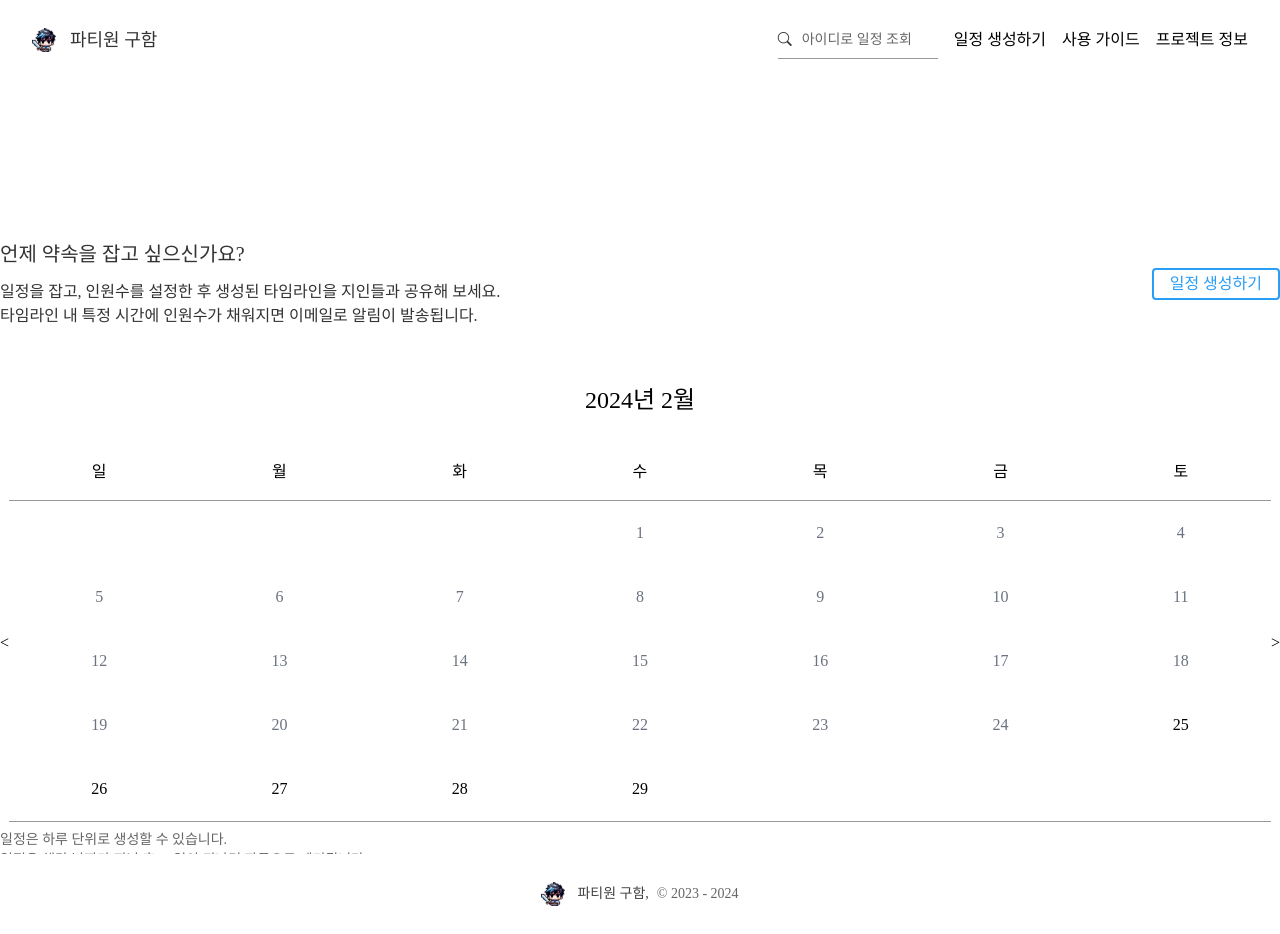
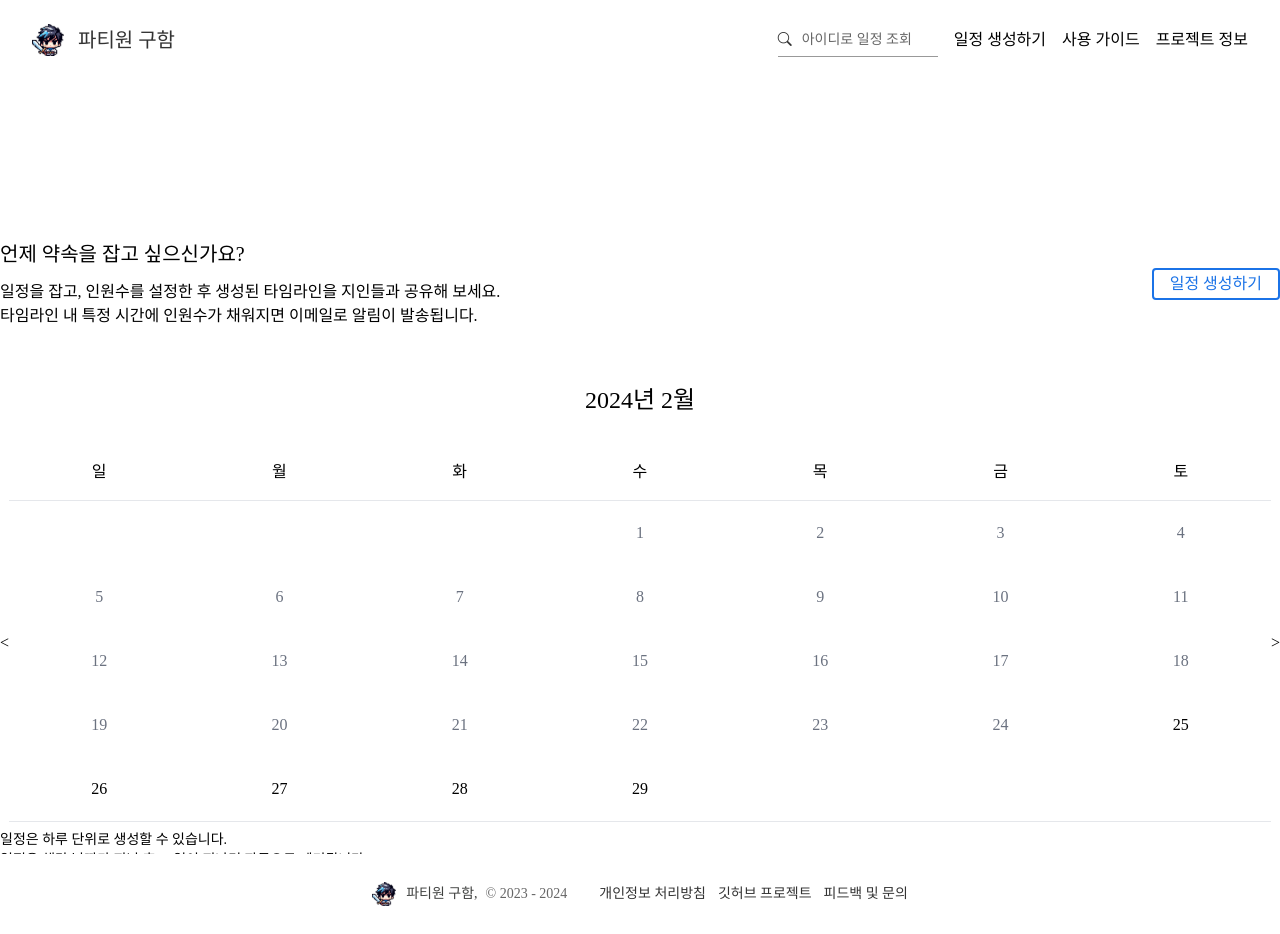
Before and after one commit to taedonn/partywonguham, a Nuxt app: page / in a window 1280 px wide. Built offline with nearby package versions, Linux system fonts and the light colour scheme; a web font is replaced by a local one.

Commit message:
Update layout

```diff
--- a/components/Button.vue
+++ b/components/Button.vue
@@ -7,7 +7,7 @@
         v-bind:class="`px-4 py-1.5 flex items-center gap-3 shrink-0 rounded border-2 outline-none duration-100
                         ${
                             color === 'blue'
-                            ? 'border-blue-4 text-blue-4 lg:hover:bg-blue-4 lg:hover:text-white'
+                            ? 'border-blue-1 text-blue-1 lg:hover:bg-blue-1 lg:hover:text-white'
                             : 'border-gray-4 text-gray-4 lg:hover:bg-gray-4 lg:hover:text-white'
                         }
                     `"
@@ -42,20 +42,20 @@
     const handleMousedown = (e: MouseEvent, color: string) => {
         const button = e.currentTarget as HTMLButtonElement;
         if (color === "blue") {
-            button.classList.remove("lg:hover:bg-blue-4");
-            button.classList.add("lg:hover:bg-blue-4-h", "lg:border-blue-4-h");
+            button.classList.remove("lg:hover:bg-blue-1");
+            button.classList.add("lg:hover:bg-blue-0", "lg:border-blue-0");
         } else {
             button.classList.remove("lg:hover:bg-gray-4");
-            button.classList.add("lg:hover:bg-gray-666", "lg:border-gray-666");
+            button.classList.add("lg:hover:bg-gray-6", "lg:border-gray-6");
         }
     }
     const handleMouseup = (e: MouseEvent, color: string) => {
         const button = e.currentTarget as HTMLButtonElement;
         if (color === "blue") {
-            button.classList.remove("lg:hover:bg-blue-4-h", "lg:border-blue-4-h");
-            button.classList.add("lg:hover:bg-blue-4");
+            button.classList.remove("lg:hover:bg-blue-0", "lg:border-blue-0");
+            button.classList.add("lg:hover:bg-blue-1");
         } else {
-            button.classList.remove("lg:hover:bg-gray-666", "lg:border-gray-666");
+            button.classList.remove("lg:hover:bg-gray-6", "lg:border-gray-6");
             button.classList.add("lg:hover:bg-gray-4");
         }
     }
--- a/components/Footer.vue
+++ b/components/Footer.vue
@@ -1,10 +1,15 @@
 <template>
     <footer class="w-full h-20 absolute left-0 bottom-0 z-40 flex justify-center items-center bg-white">
-        <div class="flex justify-between items-center gap-3">
+        <div class="flex justify-between items-center gap-2.5">
             <img src="/img/partiwon_logo.svg" class="w-6"/>
             <div class="text-sm text-gray-4">
-                파티원 구함,<span class="font-light text-gray-666 ml-2">© 2023 - {{ date.getFullYear() }}</span>
+                파티원 구함,<span class="font-light text-gray-6 ml-2">© 2023 - {{ date.getFullYear() }}</span>
             </div>
+        </div>
+        <div class="ml-8 flex gap-3 text-sm font-light text-black-3">
+            <NuxtLink to='/' target="_blank" class="text-sm lg:hover:text-blue-1 lg:hover:underline">개인정보 처리방침</NuxtLink>
+            <NuxtLink to='https://github.com/taedonn/partywonguham' target="_blank" rel="noopener" class="text-sm lg:hover:text-blue-1 lg:hover:underline">깃허브 프로젝트</NuxtLink>
+            <NuxtLink to='/' target="_blank" class="text-sm lg:hover:text-blue-1 lg:hover:underline">피드백 및 문의</NuxtLink>
         </div>
     </footer>
     <div class="w-full h-16"></div>
--- a/components/Header.vue
+++ b/components/Header.vue
@@ -2,9 +2,9 @@
     <header class="fixed z-40 top-0 w-full h-20 flex justify-center backdrop-blur bg-white/40">
         <div class="relative z-10 max-w-[100rem] w-full flex justify-between items-center self-center px-4 lg:px-8">
             <div class="flex justify-between items-center gap-3.5">
-                <img src="/img/partiwon_logo.svg" class="w-6"/>
-                <h1 class="text-lg text-black-333">
-                    <nuxt-link to='/'>파티원 구함</nuxt-link>
+                <img src="/img/partiwon_logo.svg" class="w-8"/>
+                <h1 class="text-xl text-black-3">
+                    <NuxtLink to='/'>파티원 구함</NuxtLink>
                 </h1>
             </div>
             <ul class="flex items-center gap-4">
@@ -15,9 +15,9 @@
                         icon="bi bi-search"
                     />
                 </li>
-                <li class="text-base"><nuxt-link to='/' class="lg:hover:text-blue-4 lg:duration-100">일정 생성하기</nuxt-link></li>
-                <li class="text-base"><nuxt-link to='/' class="lg:hover:text-blue-4 lg:duration-100">사용 가이드</nuxt-link></li>
-                <li class="text-base"><nuxt-link to='/' class="lg:hover:text-blue-4 lg:duration-100">프로젝트 정보</nuxt-link></li>
+                <li class="text-base"><NuxtLink to='/' class="lg:hover:text-blue-1 lg:duration-100">일정 생성하기</NuxtLink></li>
+                <li class="text-base"><NuxtLink to='/' class="lg:hover:text-blue-1 lg:duration-100">사용 가이드</NuxtLink></li>
+                <li class="text-base"><NuxtLink to='/' class="lg:hover:text-blue-1 lg:duration-100">프로젝트 정보</NuxtLink></li>
             </ul>
         </div>
     </header>
@@ -26,7 +26,3 @@
 <script setup lang="ts">
     import Input from "~/components/Input.vue";
 </script>
-
-<style>
-
-</style>
--- a/components/Input.vue
+++ b/components/Input.vue
@@ -1,5 +1,5 @@
 <template>
-    <div v-bind:class="`${state.type === 'error' ? 'animate-shake' : ''} w-full relative text-black-333`">
+    <div v-bind:class="`${state.type === 'error' ? 'animate-shake' : ''} w-full relative text-black-3`">
         <input
             type="text"
             :placeholder="placeHolder"
@@ -13,8 +13,8 @@
                 } ${
                     state.type === 'error'
                         ? 'border-red-e lg:hover:border-red-e focus:border-red-e lg:focus:hover:border-red-e'
-                        : 'border-gray-999 lg:hover:border-gray-666 focus:border-blue-4 lg:focus:hover:border-blue-4'
-                } w-full p-2 outline-none border-b duration-100 bg-transparent placeholder-gray-666
+                        : 'border-gray-9 lg:hover:border-gray-6 focus:border-blue-1 lg:focus:hover:border-blue-1'
+                } w-full p-1.5 outline-none border-b duration-100 bg-transparent placeholder-gray-6
             `"
         />
         <i v-bind:class="`${icon} absolute left-0 top-1/2 -translate-y-1/2`"></i>
@@ -44,7 +44,7 @@
         state: {
             type: Object,
             required: false,
-            default: ""
+            default: {}
         },
         onStateChange: {
             type: Function,
--- a/components/Popup.vue
+++ b/components/Popup.vue
@@ -1,5 +1,5 @@
 <template>
-    <div v-if="show" class="w-full h-full fixed z-50 left-0 top-0 px-4 lg:px-8 flex justify-center overflow-y-auto text-black-333 bg-black-333/20">
+    <div v-if="show" class="w-full h-full fixed z-50 left-0 top-0 px-4 lg:px-8 flex justify-center overflow-y-auto text-black-3 bg-black-3/20">
         <div id="popup" class="animate-fade-in w-full max-w-[48rem] h-fit my-20 p-8 lg:p-16 relative rounded-lg drop-shadow bg-white">
             <button
                 @click="handleClick()"
--- a/components/TimelineSelect.vue
+++ b/components/TimelineSelect.vue
@@ -4,7 +4,7 @@
             <div class="flex flex-col shrink-0">
                 <div v-for="time in period" class="w-12 h-14 text-xs font-light pt-0.5">{{ time }}</div>
             </div>
-            <div class="w-full flex flex-col rounded-md border border-gray-999 overflow-hidden">
+            <div class="w-full flex flex-col rounded-md border border-gray-9 overflow-hidden">
                 <!-- 선택 화면 -->
                 <div v-for="checked in periodBlock" class="group relative w-full flex flex-col flex-auto">
                     <input
@@ -14,12 +14,12 @@
                     />
                     <div
                         v-bind:data-id="`time-${checked.time}`"
-                        class="w-full h-[calc(100%+1px)] group-first:h-full absolute z-10 bottom-0 cursor-[row-resize] duration-100 peer-checked:bg-blue-4/60 lg:hover:bg-blue-4/40"
+                        class="w-full h-[calc(100%+1px)] group-first:h-full absolute z-10 bottom-0 cursor-[row-resize] duration-100 peer-checked:bg-blue-1/60 lg:hover:bg-blue-1/40"
                         @mouseover="onMouseOver"
                         @mousedown="onMouseDown"
                         @mouseup="onMouseUp"
                     ></div>
-                    <div class="group-last:hidden w-full h-px absolute bottom-0 cursor-[row-resize] bg-gray-999 peer-checked:bg-gray-999/60"></div>
+                    <div class="group-last:hidden w-full h-px absolute bottom-0 cursor-[row-resize] bg-gray-9 peer-checked:bg-gray-9/60"></div>
                 </div>
             </div>
         </div>
@@ -52,7 +52,7 @@
         state: {
             type: Object,
             required: false,
-            default: ""
+            default: {}
         },
         onStateChange: {
             type: Function,
--- a/components/TimelineView.vue
+++ b/components/TimelineView.vue
@@ -4,35 +4,35 @@
             <div class="flex flex-col shrink-0">
                 <div v-for="time in period" class="w-12 h-14 text-xs font-light pt-0.5">{{ time }}</div>
             </div>
-            <div class="w-full flex flex-col rounded-md border border-gray-999 overflow-hidden">
+            <div class="w-full flex flex-col rounded-md border border-gray-9 overflow-hidden">
                 <!-- 볼 화면 -->
                 <div v-for="checked in periodBlock" class=" group w-full relative flex flex-col flex-auto">
                     <div
                         v-bind:style="`opacity: ${checked.checked.length >= capacity ? capacity / (capacity + 1) : checked.checked.length / (capacity + 1)}`"
-                        v-bind:class="`w-full h-[calc(100%+1px)] group-first:h-full absolute z-10 bottom-0 bg-blue-4 duration-100`"
+                        v-bind:class="`w-full h-[calc(100%+1px)] group-first:h-full absolute z-10 bottom-0 bg-blue-1 duration-100`"
                     >
                     </div>
                     <div
                         v-if="checked.checked.length !== 0"
                         @mouseover="onMouseOver(checked)"
                         @mouseleave="onMouseLeave"
-                        class="w-full h-[calc(100%+1px)] group-first:h-full absolute z-10 bottom-0 group-hover:bg-blue-4 opacity-20 cursor-pointer duration-100"
+                        class="w-full h-[calc(100%+1px)] group-first:h-full absolute z-10 bottom-0 group-hover:bg-blue-1 opacity-20 cursor-pointer duration-100"
                     ></div>
-                    <div class="group-last:hidden w-full h-px absolute bottom-0 bg-gray-999"></div>
+                    <div class="group-last:hidden w-full h-px absolute bottom-0 bg-gray-9"></div>
                     <i v-if="checked.checked.length === capacity" class="fa-solid fa-star absolute z-20 left-2 top-1/2 -translate-y-1/2 text-xs text-yellow-f"></i>
                 </div>
             </div>
         </div>
         <div class="w-full mt-4 pl-12">
-            <div class="flex flex-wrap gap-4 p-4 rounded-md border border-gray-999">
+            <div class="flex flex-wrap gap-4 p-4 rounded-md border border-gray-9">
                 <div v-for="idx in capacity" class="flex items-center gap-1.5 relative">
                     <div
                         v-bind:style="`opacity: ${idx / (capacity + 1)}`"
-                        v-bind:class="`w-4 h-4 rounded-full flex justify-center items-center bg-blue-4`"
+                        v-bind:class="`w-4 h-4 rounded-full flex justify-center items-center bg-blue-1`"
                     >
                         <i v-if="idx === capacity" class="fa-solid fa-star text-[0.625rem] text-yellow-f"></i>
                     </div>
-                    <div class="w-8 font-light text-xs text-black-333">{{ idx + "명" }}</div>
+                    <div class="w-8 font-light text-xs text-black-3">{{ idx + "명" }}</div>
                 </div>
             </div>
         </div>
--- a/components/Toast.vue
+++ b/components/Toast.vue
@@ -10,7 +10,7 @@
                     >
                         <i v-bind:class="`${
                             toast.status === 'success'
-                                ? 'fa-solid fa-circle-check text-blue-3'
+                                ? 'fa-solid fa-circle-check text-blue-2'
                                 : 'fa-solid fa-circle-exclamation text-white'
                         }`"></i>
                         <span>{{ toast.text }}</span>
--- a/pages/p/[id].vue
+++ b/pages/p/[id].vue
@@ -1,24 +1,24 @@
 <template>
-    <main class="w-full px-4 lg:px-16 py-40 flex justify-center">
+    <main class="w-full px-4 lg:px-16 pt-40 pb-20 flex justify-center">
         <div class="max-w-[80rem] w-full">
-            <div class="w-full flex items-end text-black-333">
+            <div class="w-full flex items-end text-black-3">
                 <div class="w-full">
                     <h1 class="mb-3 text-xl leading-none font-medium">타임라인</h1>
-                    <p class="text-sm leading-6 font-light text-gray-666">
+                    <p class="text-sm leading-6 font-light text-gray-6">
                         타임라인은 파티장이 설정한 시간표에요. <br/>
                         시간 선택하기를 눌러 타임라인 내 가능한 시간을 선택해 주세요.
                     </p>
                 </div>
                 <div class="shrink-0 flex gap-2.5 text-base font-light">
-                    <Button :click="handleReset" color="gray" class="text-black-333 lg:hover:text-blue-4">리셋하기</button>
+                    <Button :click="handleReset" color="gray" class="text-black-3 lg:hover:text-blue-2">리셋하기</button>
                     <Button :click="copyLink" :icon="'bi bi-share'" color="gray">링크 복사하기</Button>
                     <Button :click="handlePopupShow" :icon="'bi bi-calendar-week'">시간 선택하기</Button>
                 </div>
             </div>
-            <div class="mt-16 text-black-333">
+            <div class="mt-16 text-black-3">
                 <div class="mb-8">
                     <h2 class="mb-2 text-xl font-medium">{{ data.title }}</h2>
-                    <p class="text-sm font-light text-gray-666">{{ dateDesc }}</p>
+                    <p class="text-sm font-light text-gray-6">{{ dateDesc }}</p>
                 </div>
                 <div class="w-full flex">
                     <div class="w-full flex flex-col">
@@ -29,7 +29,7 @@
                             :onMouseOver="handleTimelineMouseOver"
                             :onMouseLeave="handleTimelineMouseLeave"
                         />
-                        <div class="w-full ml-12 mt-4 text-xs font-light text-gray-666">
+                        <div class="w-full ml-12 mt-4 text-xs font-light text-gray-6">
                             <div class="flex items-center gap-2">
                                 <i class="text-[0.188rem] fa-solid fa-circle"></i> 시간은 30분 단위로 생성되고 중복해서 선택할 수 있어요.
                             </div>
@@ -39,14 +39,14 @@
                         </div>
                     </div>
                     <div class="w-80 shrink-0 ml-4 pb-[3.375rem]">
-                        <div class="w-full h-full px-4 py-5 shrink-0 rounded-md border border-gray-999 text-black-333">
+                        <div class="w-full h-full px-4 py-5 shrink-0 rounded-md border border-gray-9 text-black-3">
                             <h2>파티원{{ states.checkedPartywon.length !== 0 ? " (" + (states.checkedPartywon.length) + '/' + capacity + ')' : '' }}</h2>
                             <ul class="mt-4 text-sm font-light flex flex-col gap-3">
                                 <li
                                     v-for="thisPartywon in partywon"
                                     v-bind:class="`${
                                         states.checkedPartywon.length !== 0 && !states.checkedPartywon.includes(thisPartywon.name)
-                                        ? 'text-gray-ccc'
+                                        ? 'text-gray-c'
                                         : ''
                                     } duration-100`"
                                 >
--- a/tailwind.config.ts
+++ b/tailwind.config.ts
@@ -6,16 +6,18 @@ export default {
       colors: {
         'gray-e': '#E9EAEE',
         'gray-d': '#D2D4DC',
-        'gray-ccc': '#CCCCCC',
-        'gray-999': '#999999',
-        'gray-666': '#666666',
+        'gray-c': '#CCCCCC',
+        'gray-9': '#999999',
+        'gray-6': '#666666',
         'gray-4': '#404240',
-        'black-333': '#333333',
-        'blue-1': '#D4EBFD',
-        'blue-2': '#AAD8FB',
-        'blue-3': '#7FC4F8',
-        'blue-4': '#2A9DF4',
-        'blue-4-h': '#4EAAEF',
+        'black-3': '#333333',
+        'blue-d': '#D4EBFD',
+        'blue-a': '#AAD8FB',
+        'blue-7': '#7FC4F8',
+        'blue-4': '#4EAAEF',
+        'blue-2': '#2A9DF4',
+        'blue-1': '#1B73E7',
+        'blue-0': '#0160C9',
         'red-e': '#EB4D3E',
         'yellow-f': '#FFD43B',
       },
```
